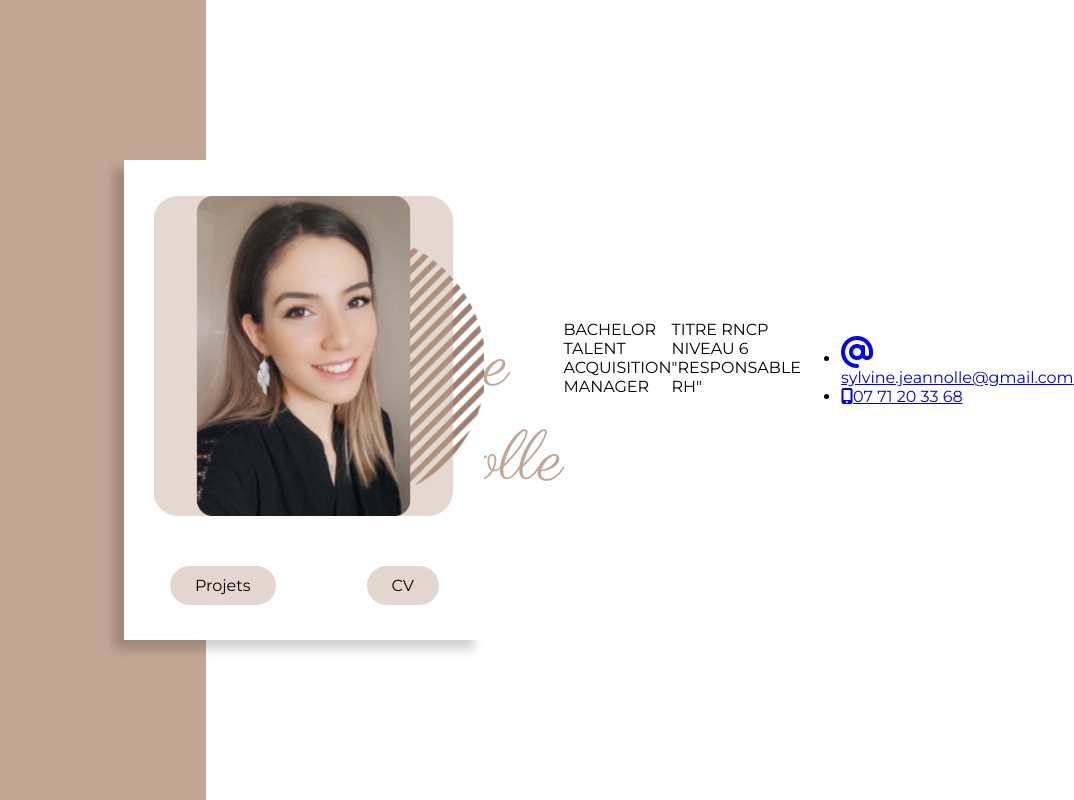
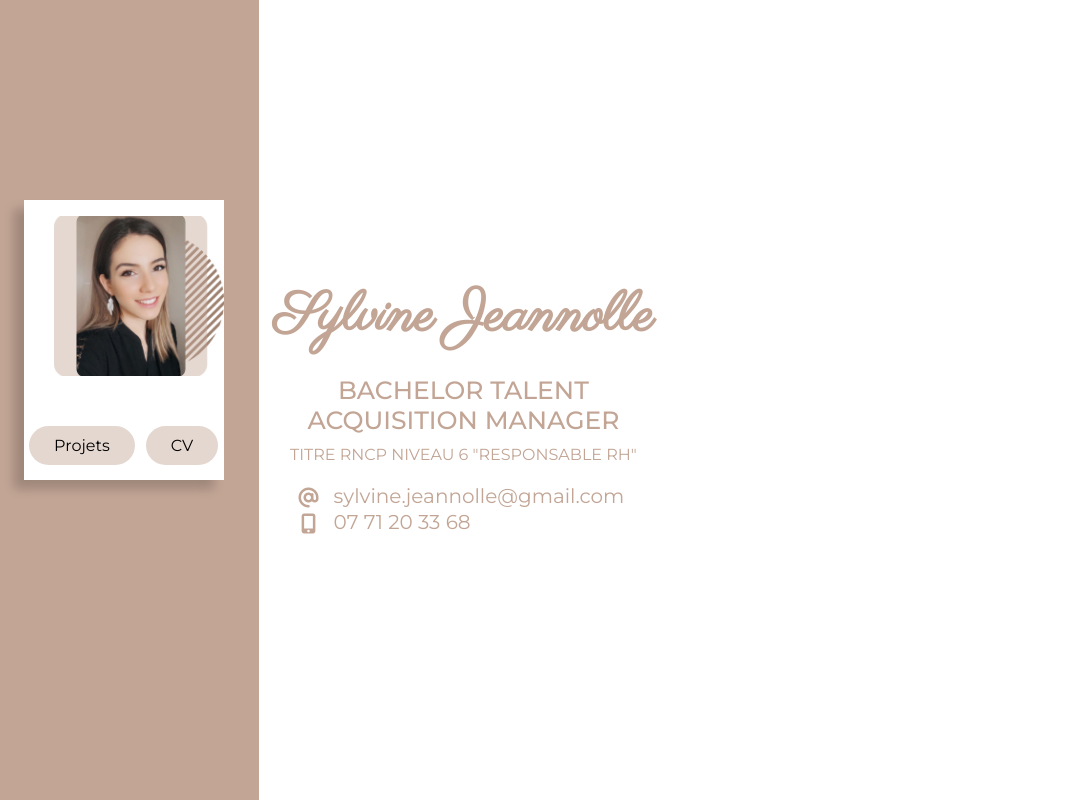
Before and after one commit to Sylvine-jnl/portfolio, a plain HTML site: page index.html in a window 1024 px wide. Shown: the full height of the page, 1074 px wide, since content can reach past the window. Drawn offline with Linux system fonts and the light colour scheme; a web font is replaced by a local one.

Commit message:
Update style.css, profil-mobile.jpg, and index.html

```diff
--- a/css/style.css
+++ b/css/style.css
@@ -1,4 +1,4 @@
-/*GENERAL*/
+  /*GENERAL*/
   body {
     font-family: 'Montserrat', sans-serif;
     margin: 0;
@@ -6,13 +6,13 @@
   }
 
   /*----BROWN SIDE----*/
-  .side1{
+  .side1 {
     width: 40%;
     height: 100vh;
     background-color: #C2A595;
   }
 
-  #logo{
+  #logo {
     height: 12vh;
     padding: 15px;
   }
@@ -38,7 +38,7 @@
     margin-top: 50px;
   }
 
-  .button{
+  .button {
     background-color: #E4D7D0;
     color: black;
     padding: 10px 25px;
@@ -47,13 +47,13 @@
     cursor: pointer;
   }
 
-  #profil{
+  #profil {
     object-fit: cover;
     height: 40vh;
     margin-left: 30px;
   }
 
-  #projects-link{
+  #projects-link {
     text-decoration: none;
     color: black;
   }
@@ -65,14 +65,94 @@
     background-color: #fff;
   }
 
-  #information{
+  #information {
     display: flex;
-    justify-content: center;
-    margin-top: 40vh;
+    flex-direction: column;
+    text-align: center;
+    margin-top: 35vh;
+    color: #C2A595;
   }
 
-  #name{
+  #name {
     font-family: 'Parisienne', cursive !important;
-    font-size: 70px;
+    font-size: 80px;
+    font-weight: 600;
+    margin-bottom: 20px;
+  }
+
+  .main-title {
+    font-size: 30px;
+    font-weight: 500;
+    margin-bottom: 10px;
+  }
+
+  .contact{
+    font-size: 25px;
+    text-align: left;
+  }
+
+  .contact ul li {
+    list-style-type: none;
+  }
+
+  .contact ul li a {
+    text-decoration: none;
     color: #C2A595;
   }
+
+  .icones-filter{
+    text-align: center;
+    vertical-align: middle;
+  }
+
+  .fa-2x {
+    font-size: 35px;
+    padding-right: 15px;
+  }
+
+  .fa-mobile-alt{
+    font-size: 35px;
+    height: 35px;
+    width: 35px;
+    padding-right: 15px;
+  }
+
+  @media all and (min-width: 769px) and (max-width: 1200px){
+    .rectangle{
+    width: 25vh;
+    height: 35vh;
+    margin-left: -25%;
+    margin-top: 25vh;
+    margin-right: 35px;
+    }
+
+    #profil{
+      height: 20vh;
+    }
+
+    #name{
+      font-size: 55px;
+    }
+
+    .main-title{
+      font-size: 25px;
+    }
+
+    .contact{
+      font-size: 20px;
+    }
+
+    .fa-2x {
+      font-size: 20px;
+    }
+
+    .fa-mobile-alt{
+      font-size: 20px;
+      height: 20px;
+      width: 20px;
+    }
+  }
+
+  /* @media all and (max-width: 768px){
+
+  } */
--- a/index.html
+++ b/index.html
@@ -32,7 +32,7 @@
 
                 <div id="name">Sylvine Jeannolle</div>
 
-                <div class="rest-of-infos main-title">BACHELOR TALENT ACQUISITION MANAGER</div>
+                <div class="rest-of-infos main-title">BACHELOR TALENT <br> ACQUISITION MANAGER</div>
                 <div class="rest-of-infos titre-rncp">TITRE RNCP NIVEAU 6 "RESPONSABLE RH"</div>
 
                 <div class="rest-of-infos contact">
```
Also changed, not shown: img/profil-mobile.jpg (added).
